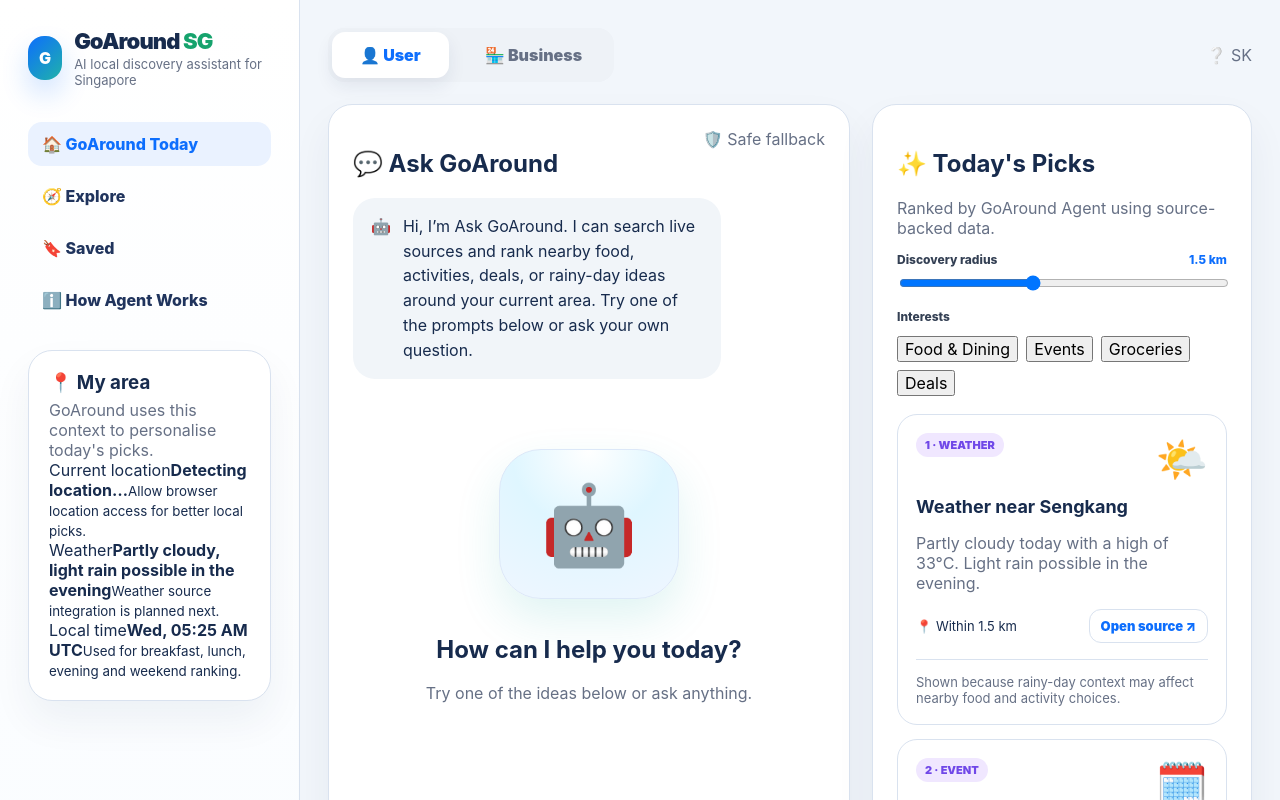
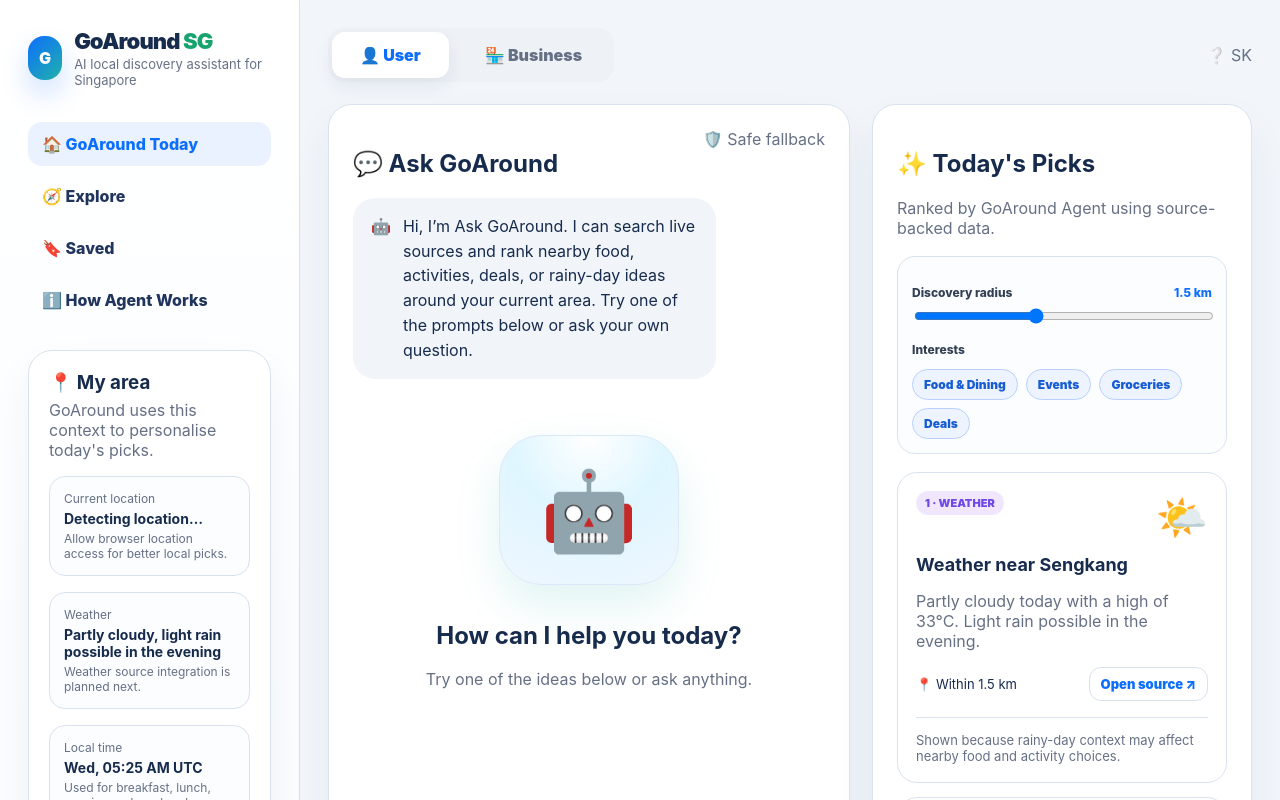
Before and after one commit to sgirabin/superai-nexthackathon, a Next.js app in the folder apps/web/: page / in a window 1280 px wide. Shown: the top 800 px of the page. Built offline with nearby package versions, Linux system fonts and the light colour scheme; no server answers.

Commit message:
Add styles for location context, pick filters, and chat history

```diff
--- a/apps/web/app/globals.css
+++ b/apps/web/app/globals.css
@@ -115,6 +115,27 @@ select {
   margin: 0 0 6px;
 }
 
+.context-stat {
+  margin-top: 16px;
+  padding: 14px;
+  border: 1px solid var(--line);
+  background: #fbfdff;
+  border-radius: 16px;
+}
+
+.context-stat span,
+.context-stat small {
+  display: block;
+  color: var(--muted);
+  font-size: 12px;
+}
+
+.context-stat strong {
+  display: block;
+  margin: 4px 0;
+  font-size: 14px;
+}
+
 .muted {
   color: var(--muted);
 }
@@ -160,6 +181,23 @@ select {
   font-weight: 800;
 }
 
+.filter-pill {
+  border: 1px solid var(--line);
+  background: #ffffff;
+  color: #344054;
+  border-radius: 999px;
+  padding: 7px 11px;
+  font-size: 12px;
+  font-weight: 900;
+  cursor: pointer;
+}
+
+.filter-pill.active {
+  border-color: #b8d0ff;
+  background: #eef4ff;
+  color: #175cd3;
+}
+
 .button-primary {
   width: 100%;
   border: 0;
@@ -197,6 +235,7 @@ select {
   border-radius: 13px;
   font-weight: 900;
   color: #667085;
+  cursor: pointer;
 }
 
 .mode-toggle a.active {
@@ -223,6 +262,15 @@ select {
   flex-direction: column;
 }
 
+.chat-scroll {
+  display: flex;
+  flex-direction: column;
+  gap: 12px;
+  max-height: 260px;
+  overflow: auto;
+  padding-right: 6px;
+}
+
 .chat-bubble {
   display: inline-flex;
   gap: 12px;
@@ -234,8 +282,17 @@ select {
   line-height: 1.55;
 }
 
+.chat-bubble.user {
+  align-self: flex-end;
+  background: #e9f2ff;
+}
+
+.chat-bubble.assistant {
+  align-self: flex-start;
+}
+
 .robot {
-  margin: 70px auto 16px;
+  margin: 56px auto 16px;
   width: 180px;
   height: 150px;
   border-radius: 42px;
@@ -292,6 +349,14 @@ select {
   font-weight: 900;
 }
 
+.pick-filter-card {
+  margin-top: 18px;
+  border: 1px solid var(--line);
+  background: #fbfdff;
+  border-radius: 18px;
+  padding: 14px;
+}
+
 .pick-list {
   display: grid;
   gap: 14px;
@@ -341,6 +406,7 @@ select {
   padding: 8px 11px;
   color: var(--blue);
   font-weight: 900;
+  cursor: pointer;
 }
 
 .trace {
```
